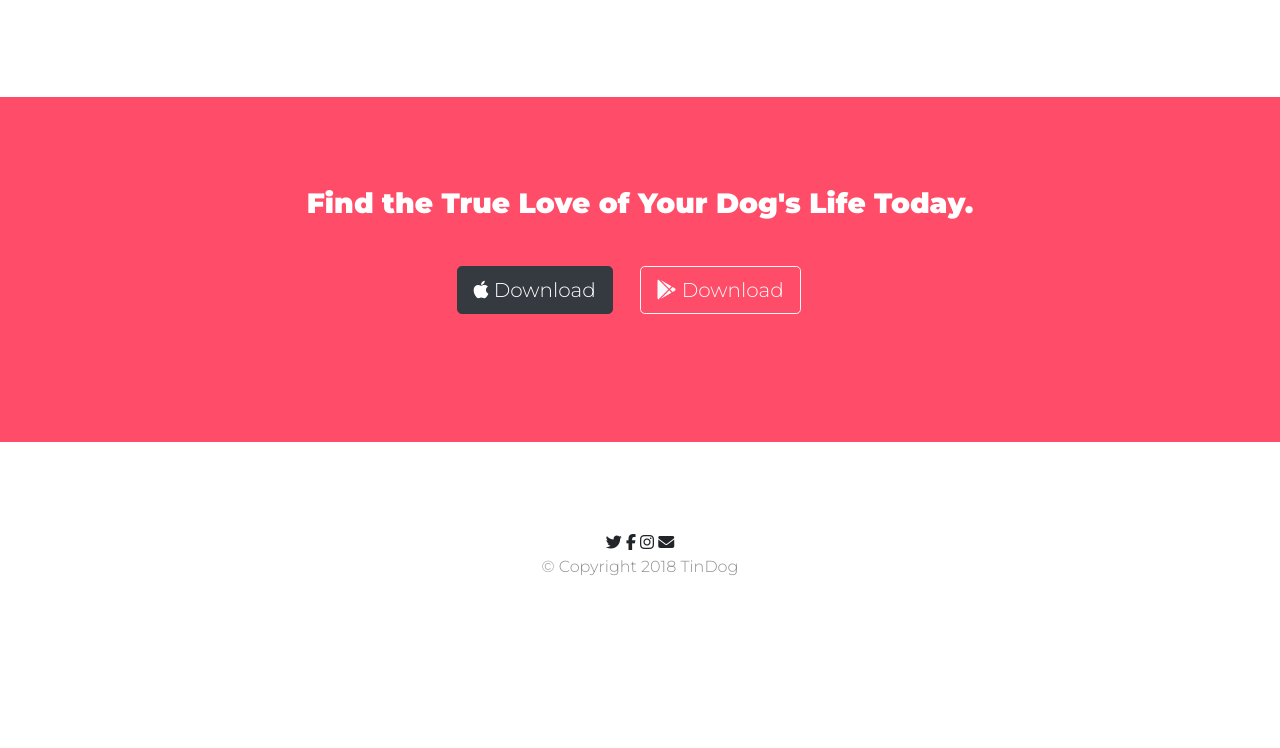
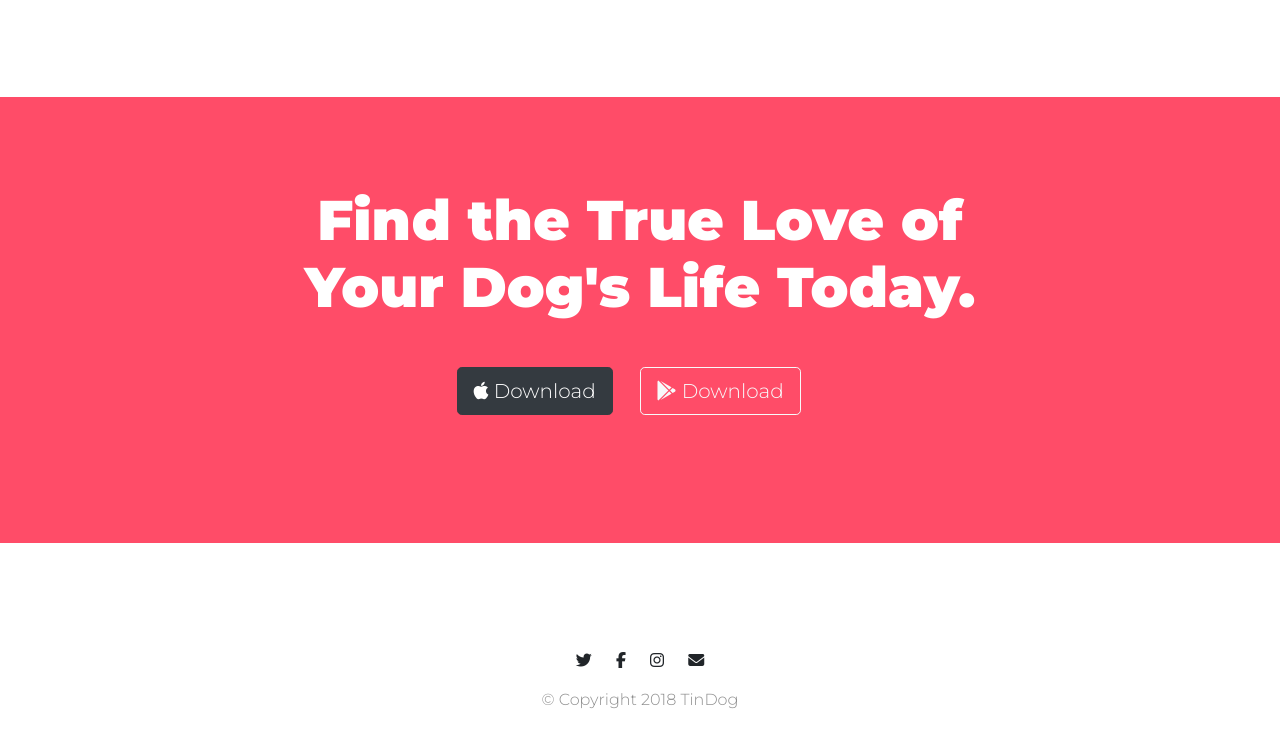
Before and after one commit to jube888/tindog, a plain HTML site: page index.html in a window 1280 px wide. Shown: the part 2926-3674 px from the top of the page. Before the commit the page ends 3611 px from the top, so only its background shows below. Drawn offline with nearby package versions, Linux system fonts and the light colour scheme.

Commit message:
Updated css files

```diff
--- a/css/styles.css
+++ b/css/styles.css
@@ -155,17 +155,17 @@ font-weight: 900;
   color: white;
 }
 
-/* .black-text {
+.black-text {
   color: white;
   font-family: "Montserrat";
   font-size: 3.5rem;
   font-weight: 900;
-} */
+}
 
 
-/* .icon-foot {
+.icon-foot {
   margin: 20px 10px;
-} */
+}
 
 @media (max-width: 1028px) {
   #title {
```
